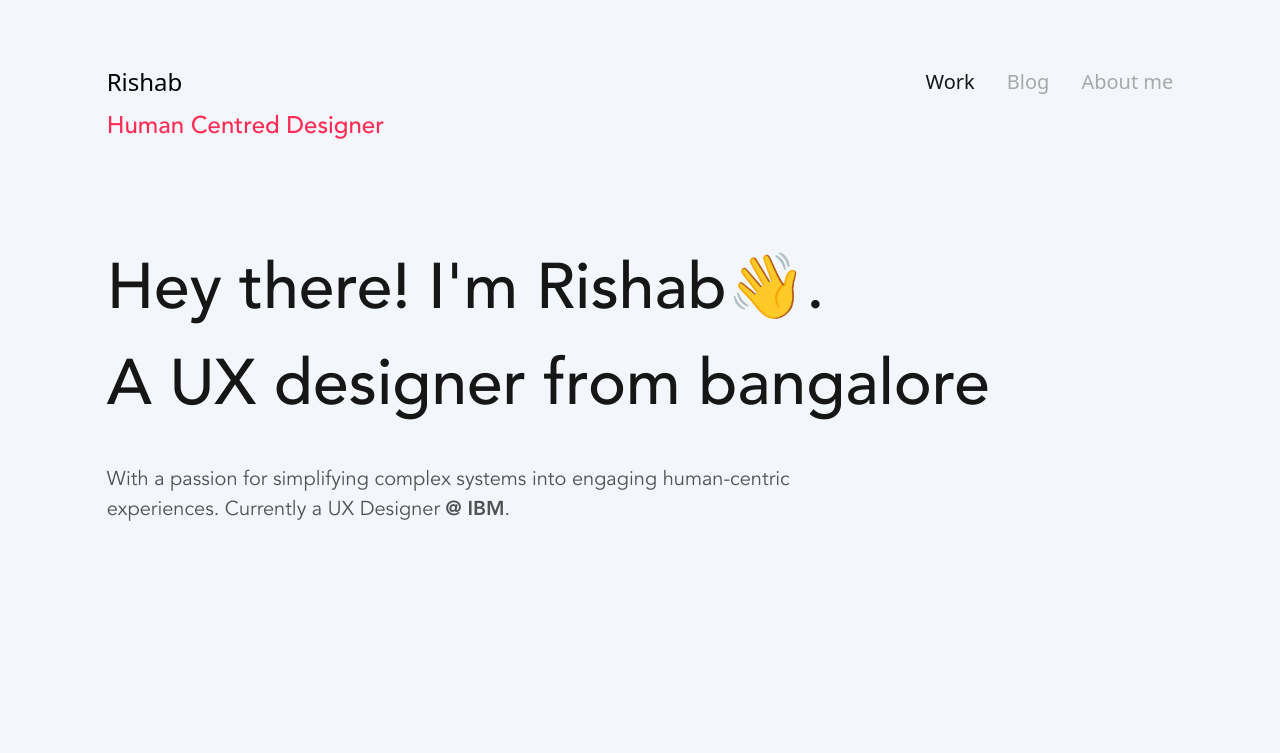
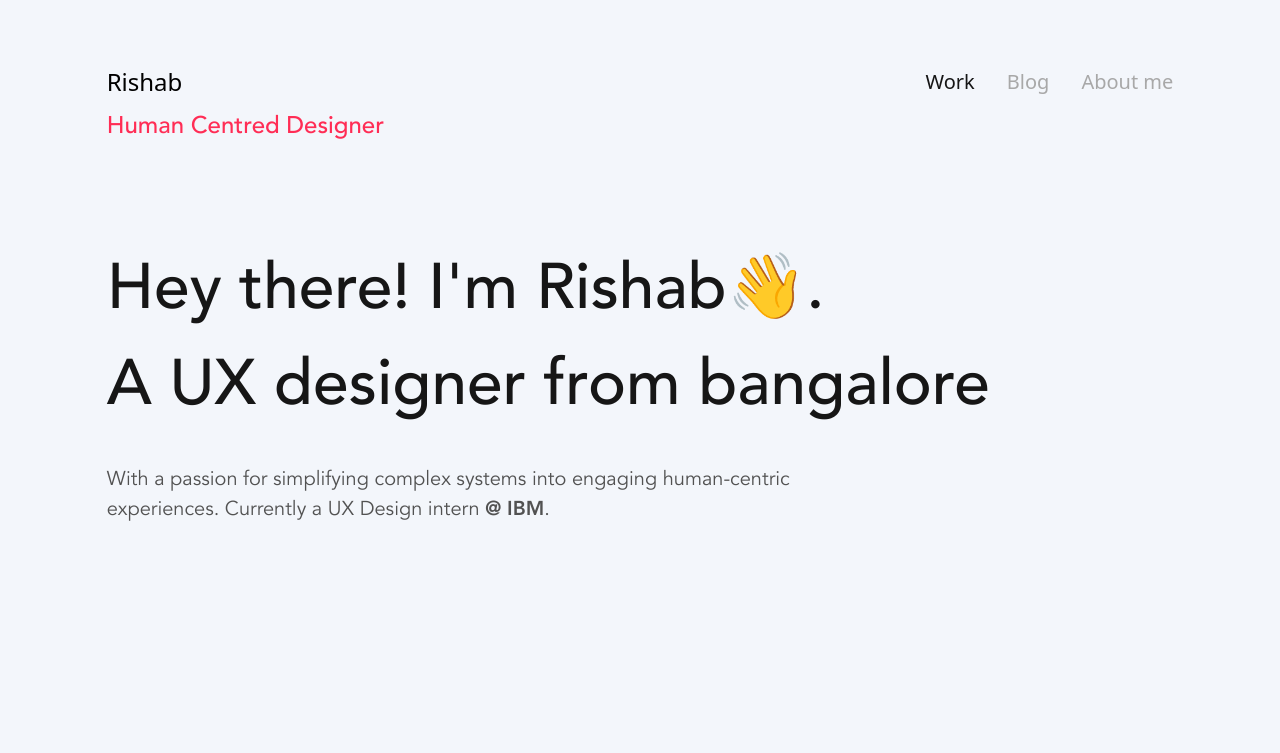
Before and after one commit to Rishab2000/Design-Portfolio, a React (Create React App) app: page /#/ in a window 1280 px wide. Shown: the top 753 px of the page. Built offline with nearby package versions, Linux system fonts and the light colour scheme.

Commit message:
smoll update

```diff
--- a/src/content/LandingPage/landingPage.js
+++ b/src/content/LandingPage/landingPage.js
@@ -19,7 +19,7 @@ const LandingPage = (props) => {
         caption={
           <span>
             With a passion for simplifying complex systems into
-            engaging human-centric experiences. Currently a UX Designer{" "}
+            engaging human-centric experiences. Currently a UX Design intern{" "}
             <span className="font-avenir-bold"> @ IBM</span>.{" "}
           </span>
         }
--- a/src/content/ibm/ibm.js
+++ b/src/content/ibm/ibm.js
@@ -8,7 +8,7 @@ const IBM = (props) => {
   const LandingPageState = props.hidden ? "opacity-0" : " ";
   const miniDesc = {
     role: "Role: UX design intern",
-    duration: "Duration: 1 Year, Jan 2021 - Jan 2022",
+    duration: <React.Fragment><p>Duration: 1.5 Years, Jan 2021 - <em>Expected Jun 2022</em></p></React.Fragment>,
     firm: "Company: IBM Indian Software Labs, MaaS360",
   };
   return (
```
